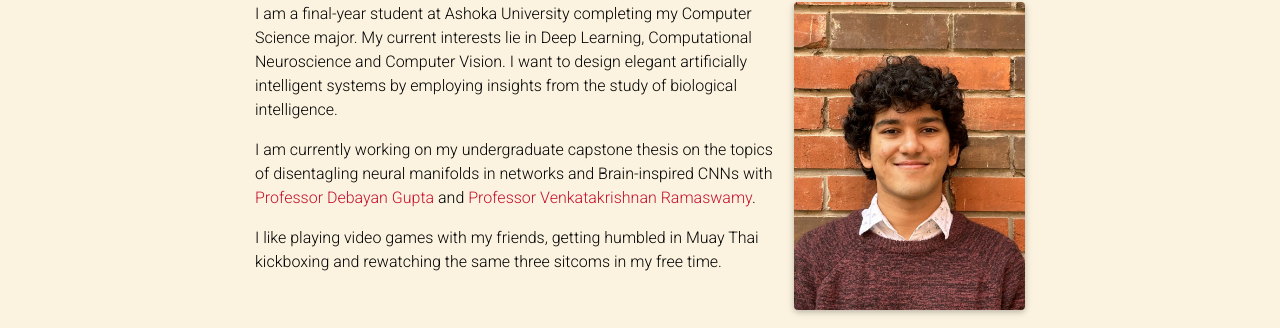
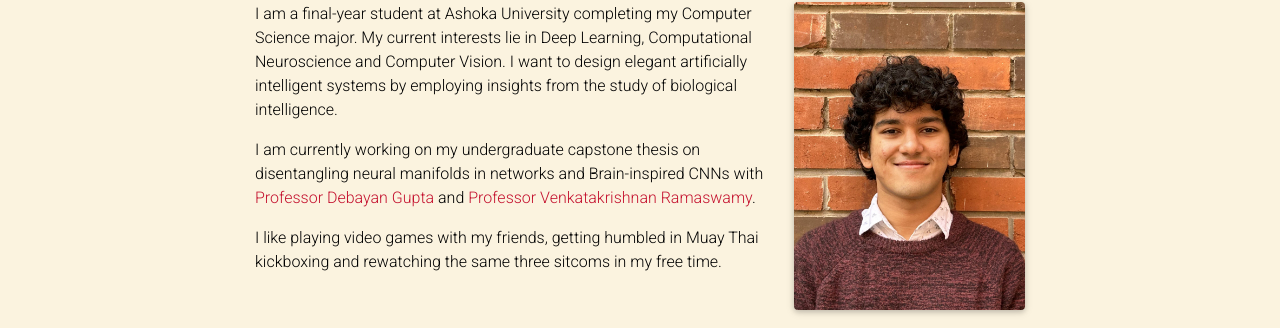
Before and after one commit to niranjanrajesh02/niranjanrajesh02.github.io, a Jekyll site: the page built from _pages/about.md, in a window 1280 px wide. Shown: the part 199-527 px from the top of the page. Built offline with Jekyll 4.4.1, drawn with Linux system fonts in a browser that asks for light colours; full-size pictures stand in for the smaller copies a plugin makes; comment, search, counter and statistics services are not loaded; a style sheet for code colours, icons or effects is not loaded.

Commit message:
typos and links

```diff
--- a/_pages/about.md
+++ b/_pages/about.md
@@ -16,7 +16,7 @@
 
 I am a final-year student at Ashoka University completing my Computer Science major. My current interests lie in Deep Learning, Computational Neuroscience and Computer Vision. I want to design elegant artificially intelligent systems by employing insights from the study of biological intelligence.
 
-I am currently working on my undergraduate capstone thesis on the topics of disentagling neural manifolds in networks and Brain-inspired CNNs with [Professor Debayan Gupta](https://www.ashoka.edu.in/profile/debayan-gupta/) and [Professor Venkatakrishnan Ramaswamy](https://universe.bits-pilani.ac.in/hyderabad/venkat/profile).
+I am currently working on my undergraduate capstone thesis on disentangling neural manifolds in networks and Brain-inspired CNNs with [Professor Debayan Gupta](https://www.ashoka.edu.in/profile/debayan-gupta/) and [Professor Venkatakrishnan Ramaswamy](https://www.bits-pilani.ac.in/hyderabad/dr-venkatakrishnan-ramaswamy).
 
 I like playing video games with my friends, getting humbled in Muay Thai kickboxing and rewatching the same three sitcoms in my free time.
 
--- a/assets/js/theme.js
+++ b/assets/js/theme.js
@@ -91,7 +91,7 @@
   if (theme == null || theme == "null") {
     const userPref = window.matchMedia;
     if (userPref && userPref("(prefers-color-scheme: dark)").matches) {
-      theme = "dark";
+      theme = "light";
     }
   }
 
```
Also changed, not shown: _pages/misc.md (+5 -5 lines).
